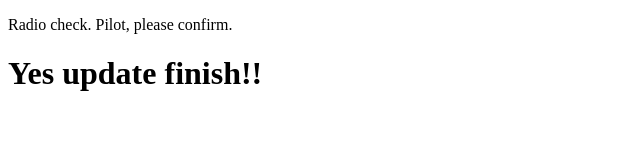
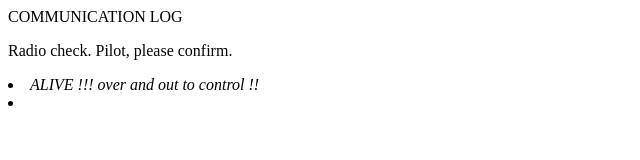
Before and after one commit to Ogunite/communication-log, a plain HTML site: page index.html in a window 1280 px wide. Shown: the whole page, without its empty margins (0-640 px from the left). Drawn offline with Linux system fonts and the light colour scheme.

Commit message:
changes made to header and List items

```diff
--- a/index.html
+++ b/index.html
@@ -1,7 +1,12 @@
 <!DOCTYPE html>
 <html>
+   <head>COMMUNICATION LOG</head>
    <body>
       <p>Radio check. Pilot, please confirm.</p>
-      <h1> Yes update finish!!</h1>
+      <li id="pilot-update"> <em>ALIVE !!! over and out to control !!<em>
+      </li>
+      <li>
+
+      </li>
    </body>
 </html>
```
